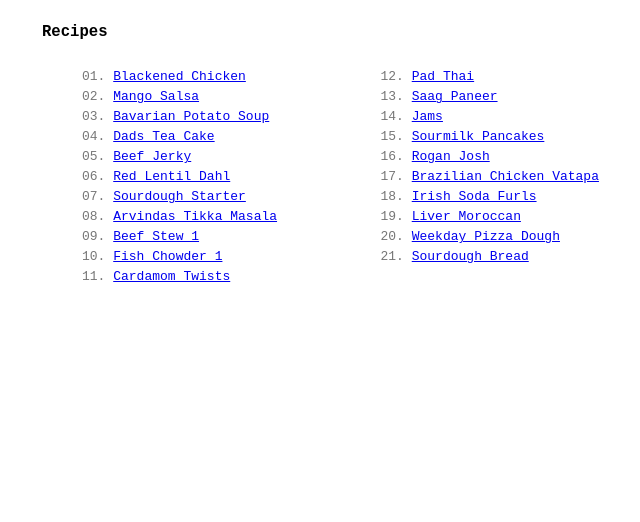
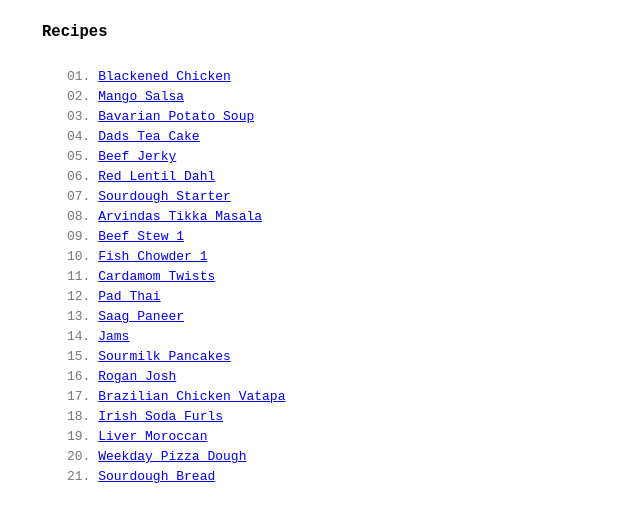
Before and after one commit to mkipling/p, a Jekyll site: the page built from _r/index.md, in a window 1280 px wide. Shown: the top 522 px of the page, without its empty margins (286-926 px from the left). Built offline with Jekyll 4.4.1, drawn with Linux system fonts in a browser that asks for light colours.

Commit message:
Update default.html

```diff
--- a/_layouts/default.html
+++ b/_layouts/default.html
@@ -35,9 +35,17 @@ body {
 }
 
 /* ul { padding-left: 25px; } */
-ul.index { columns:2; line-height: 20px}
-ul.index li { list-style-type: decimal-leading-zero; list-style-position: inside; text-transform: capitalize;}
-ul.index li::marker { color:#777}
+ul.index {
+  padding-left: 25px;
+  /*columns:2;*/
+  line-height: 20px;
+}
+ul.index li {
+  list-style-type: decimal-leading-zero;
+  list-style-position: inside;
+  text-transform: capitalize;
+}
+ul.index li::marker { color:#777 }
 
 p {
   white-space: pre-wrap;
```
